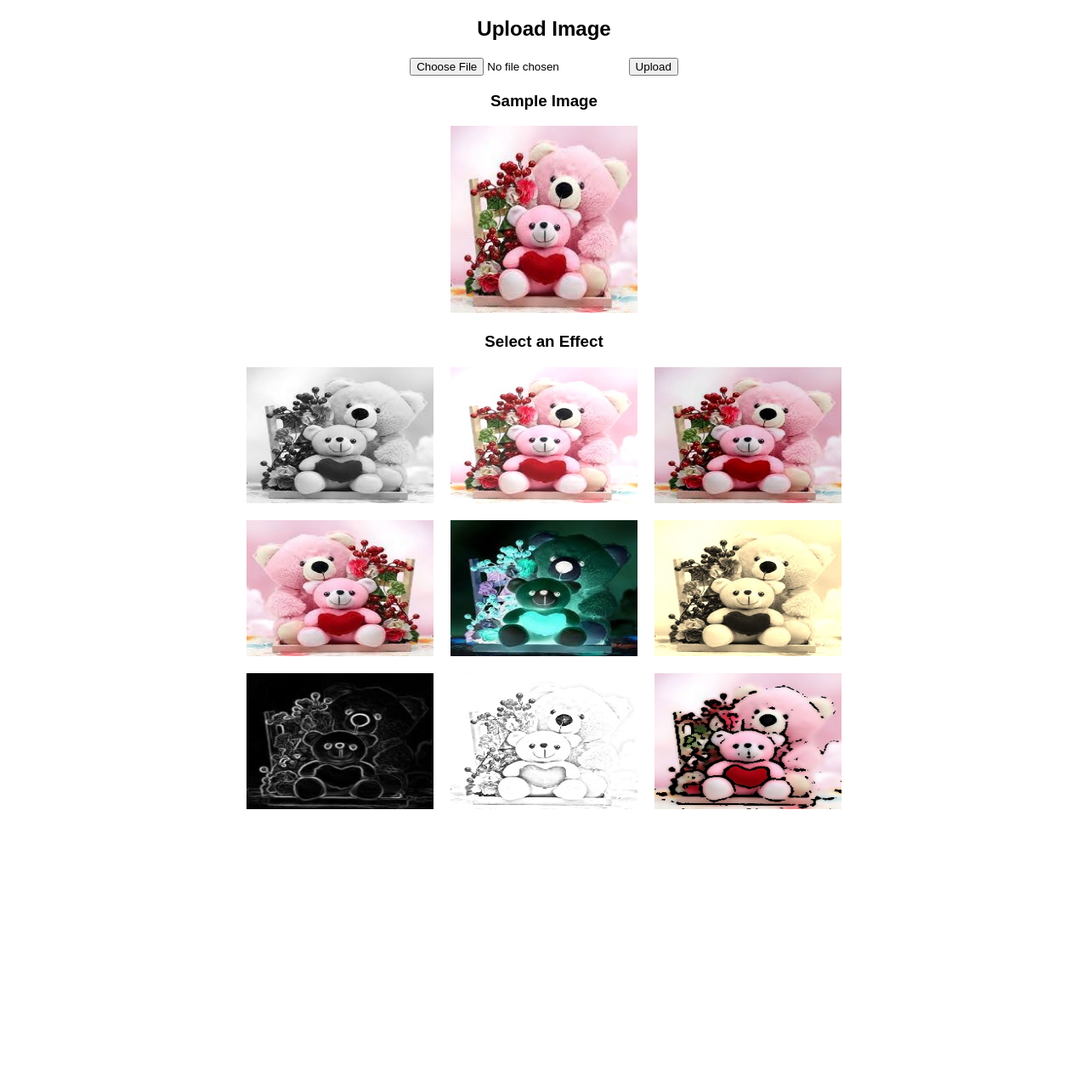
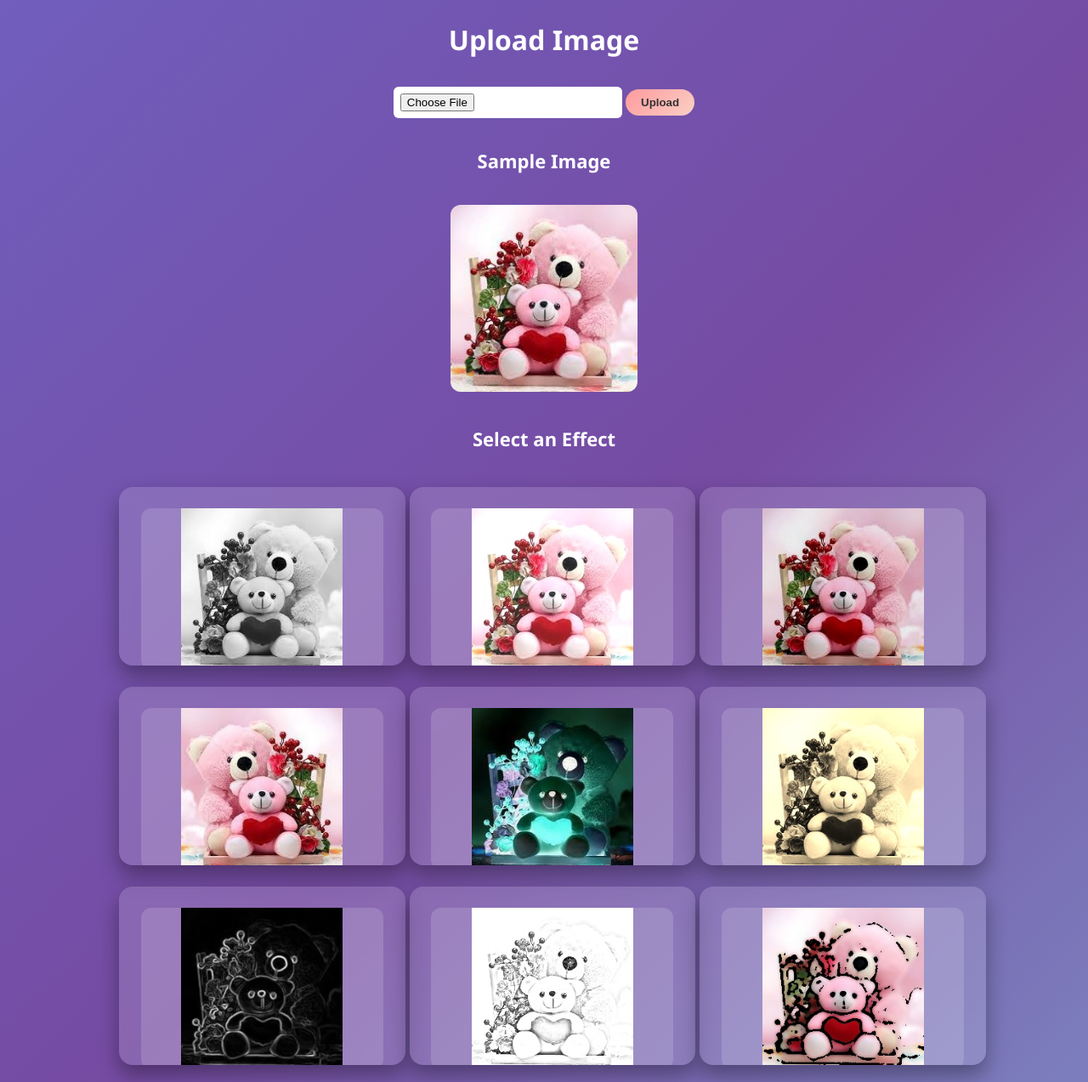
Before and after one commit to SriAashritha03/ImageLab, a Flask app: page / in a window 1280 px wide. Shown: the whole page at 85% size. Before the commit the page ends 952 px from the top, so only its background shows below. Run offline with Flask 3, Linux system fonts and the light colour scheme.

Commit message:
Changes in Style

```diff
--- a/static/style.css
+++ b/static/style.css
@@ -1,46 +1,228 @@
+/* ===============================
+   Global Styling
+=============================== */
 body {
-    font-family: Arial;
+    margin: 0;
+    padding: 0;
+    font-family: "Segoe UI", Arial, sans-serif;
+
+    background: linear-gradient(135deg, #667eea, #764ba2, #89f7fe);
+    background-size: 300% 300%;
+    animation: gradientMove 10s ease infinite;
+
+    color: #ffffff;
     text-align: center;
 }
 
+@keyframes gradientMove {
+    0% { background-position: 0% 50%; }
+    50% { background-position: 100% 50%; }
+    100% { background-position: 0% 50%; }
+}
+
+/* ===============================
+   Headings
+=============================== */
+h2 {
+    margin-top: 25px;
+    font-size: clamp(24px, 4vw, 32px);
+}
+
+h3 {
+    margin-top: 35px;
+    font-size: clamp(18px, 3vw, 22px);
+}
+
+/* ===============================
+   Upload Section
+=============================== */
+form {
+    margin-top: 20px;
+}
+
+input[type="file"] {
+    padding: 8px;
+    background: #ffffff;
+    border-radius: 6px;
+    border: none;
+    max-width: 90%;
+}
+
+button {
+    margin-top: 10px;
+    padding: 8px 18px;
+    background: linear-gradient(135deg, #ff9a9e, #fad0c4);
+    border: none;
+    border-radius: 20px;
+    color: #333;
+    font-weight: bold;
+    cursor: pointer;
+    transition: transform 0.3s, box-shadow 0.3s;
+}
+
+button:hover {
+    transform: translateY(-2px);
+    box-shadow: 0 8px 20px rgba(0,0,0,0.3);
+}
+
+/* ===============================
+   Images
+=============================== */
+img {
+    border-radius: 12px;
+    margin-top: 15px;
+    max-width: 90%;
+    height: auto;
+}
+
+/* ===============================
+   Grid Layout (STRICT RESPONSIVE)
+=============================== */
 .grid {
     display: grid;
-    grid-template-columns: repeat(3, 220px);
-    gap: 20px;
-    justify-content: center;
+    gap: 25px;
+    padding: 20px;
+    max-width: 1000px;     /* slightly reduced width */
+    margin: auto;
+    grid-template-columns: repeat(3, 1fr); /* desktop */
 }
 
+/* Tablet */
+@media (max-width: 900px) {
+    .grid {
+        grid-template-columns: repeat(2, 1fr);
+    }
+}
+
+/* Mobile */
+@media (max-width: 500px) {
+    .grid {
+        grid-template-columns: 1fr;
+    }
+}
+
+/* ===============================
+   Effect Card
+=============================== */
 .card {
     position: relative;
-    width: 220px;
-    height: 160px;
+    width: 100%;
+    height: 190px;          /* slightly taller */
+    padding: 10px;
+    border-radius: 16px;
+    overflow: hidden;
+
+    background: rgba(255,255,255,0.15);
+    backdrop-filter: blur(6px);
+
+    box-shadow: 0 12px 25px rgba(0,0,0,0.35);
+    transition: transform 0.4s, box-shadow 0.4s;
 }
 
+.card:hover {
+    transform: translateY(-6px) scale(1.02);
+    box-shadow: 0 20px 35px rgba(0,0,0,0.5);
+}
+
+/* ===============================
+   Card Image (FULLY VISIBLE)
+=============================== */
 .card img {
     width: 100%;
     height: 100%;
+    object-fit: contain;     /* show full image */
+    border-radius: 12px;
+    background: rgba(255,255,255,0.15);
 }
 
+/* ===============================
+   Hover Overlay
+=============================== */
 .overlay {
     position: absolute;
     inset: 0;
-    background: rgba(0,0,0,0.8);
-    color: white;
-    display: none;
-    padding: 10px;
+    border-radius: 16px;
+
+    background: linear-gradient(
+        to bottom,
+        rgba(0,0,0,0.3),
+        rgba(0,0,0,0.85)
+    );
+
+    display: flex;
+    flex-direction: column;
+    justify-content: center;
+    align-items: center;
+
+    opacity: 0;
+    transition: opacity 0.4s;
+    padding: 15px;
 }
 
 .card:hover .overlay {
-    display: block;
+    opacity: 1;
 }
 
+/* ===============================
+   Overlay Text
+=============================== */
+.overlay h4 {
+    margin: 0;
+    font-size: 18px;
+    margin-bottom: 8px;
+}
+
+.overlay p {
+    font-size: 14px;
+    margin-bottom: 12px;
+    line-height: 1.4;
+}
+
+/* ===============================
+   Next Button
+=============================== */
 .next-btn {
-    display: inline-block;
-    margin-top: 10px;
-    padding: 6px 12px;
-    background: white;
-    color: black;
+    padding: 8px 18px;
+    background: linear-gradient(135deg, #43e97b, #38f9d7);
+    color: #222;
     text-decoration: none;
-    border-radius: 4px;
+    border-radius: 20px;
     font-weight: bold;
+    transition: transform 0.3s, box-shadow 0.3s;
 }
+
+.next-btn:hover {
+    transform: scale(1.08);
+    box-shadow: 0 6px 18px rgba(0,0,0,0.4);
+}
+
+/* ===============================
+   Links
+=============================== */
+a {
+    color: #ffe082;
+    font-weight: bold;
+    text-decoration: none;
+}
+
+a:hover {
+    text-decoration: underline;
+}
+
+/* ===============================
+   Mobile Fine Tuning
+=============================== */
+@media (max-width: 500px) {
+    .card {
+        height: 210px;
+    }
+
+    .overlay p {
+        font-size: 13px;
+    }
+
+    .next-btn {
+        padding: 6px 14px;
+        font-size: 14px;
+    }
+}
--- a/templates/effect.html
+++ b/templates/effect.html
@@ -2,6 +2,7 @@
 <html>
 <head>
     <title>{{ effect|capitalize }} Effect</title>
+    <link rel="stylesheet" href="{{ url_for('static', filename='style.css') }}">
 </head>
 <body>
 
--- a/templates/home.html
+++ b/templates/home.html
@@ -1,7 +1,7 @@
 <!DOCTYPE html>
 <html>
 <head>
-    <title>Image Enhancement Dashboard</title>
+    <title>Image Lab</title>
     <link rel="stylesheet" href="{{ url_for('static', filename='style.css') }}">
 </head>
 <body>
```
